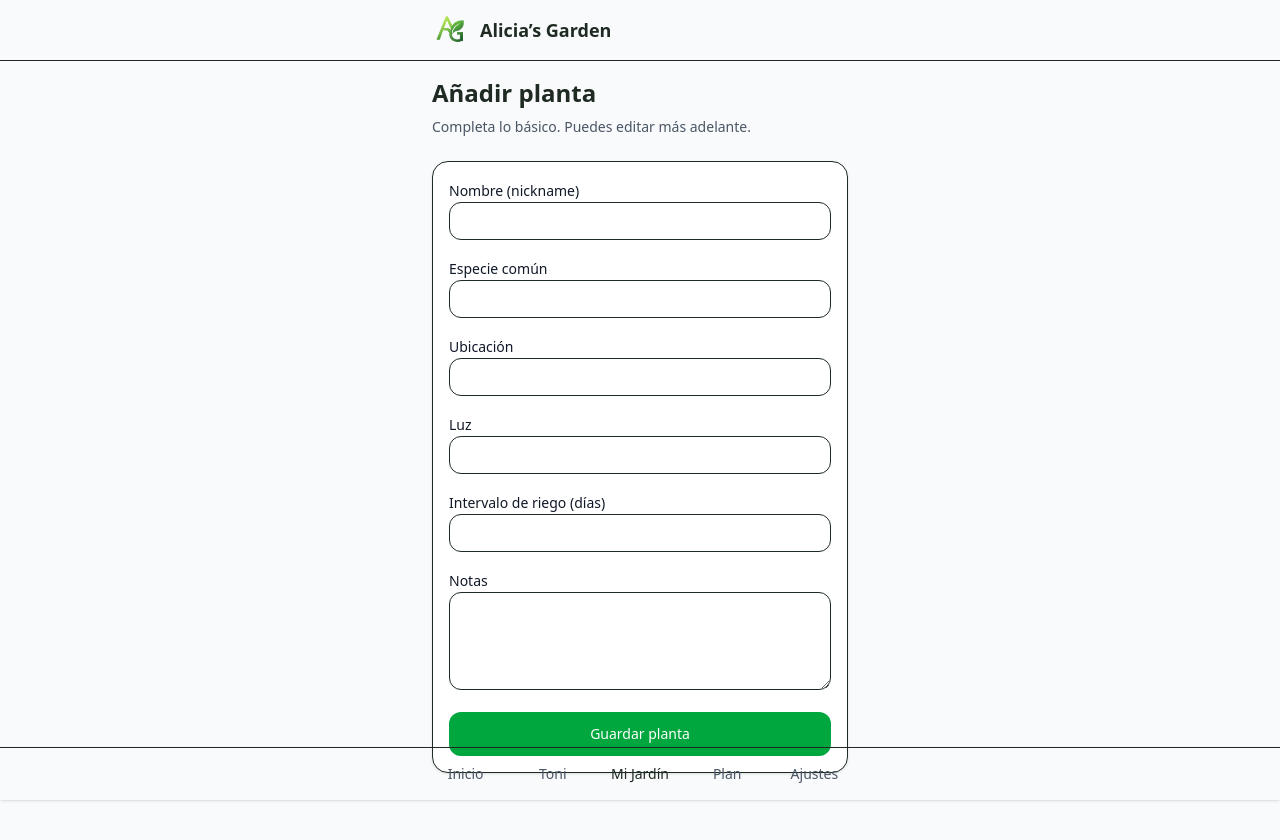
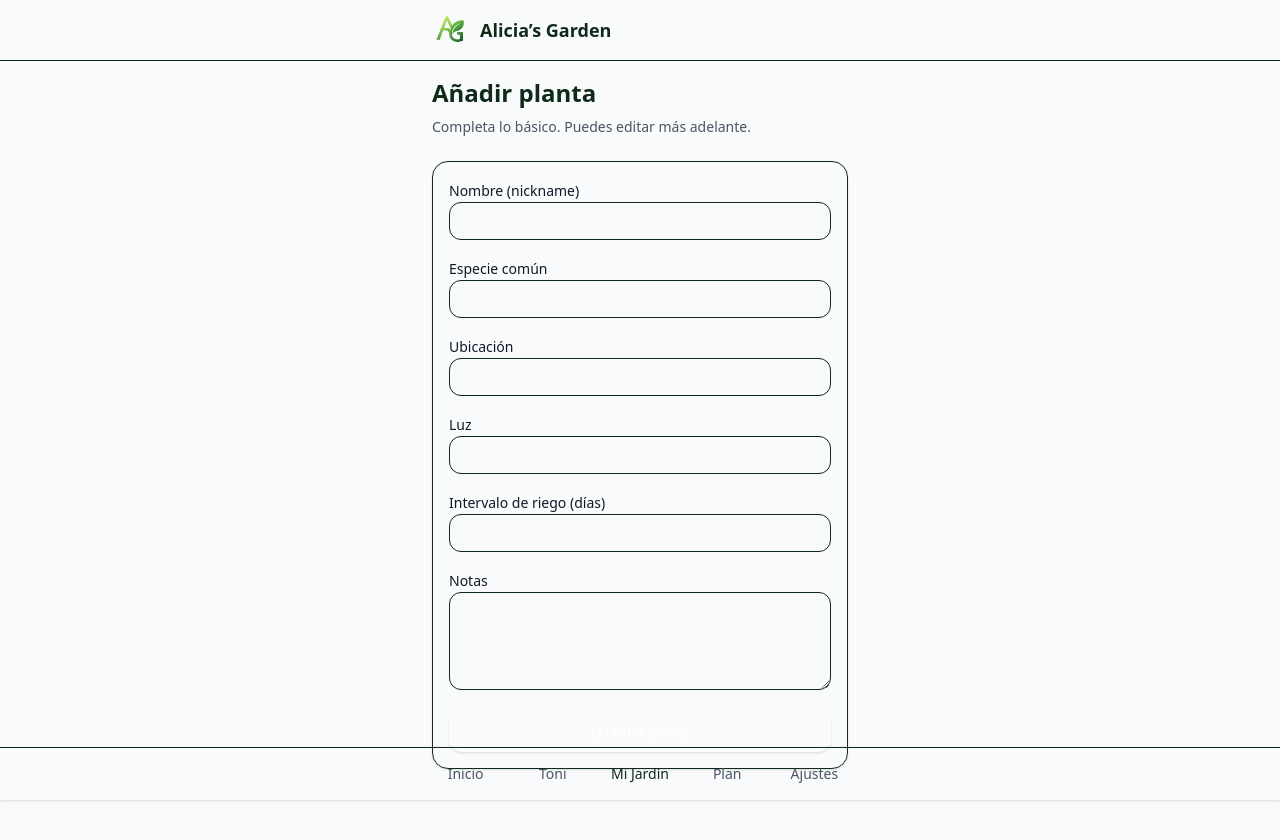
Before and after one commit to AlexanderAtlasLuthor/aliciasgarden, a Next.js app in the folder apps/web/: page /garden/new in a window 1280 px wide. Shown: the top 840 px of the page. Built offline with nearby package versions, Linux system fonts and the light colour scheme; no server answers.

Commit message:
feat: enhance UI components with new Button, Card, and Input components for improved design consistency

```diff
--- a/apps/web/app/(tabs)/garden/new/page.tsx
+++ b/apps/web/app/(tabs)/garden/new/page.tsx
@@ -3,6 +3,9 @@
 import { useRouter } from "next/navigation"
 import { FormEvent, useState } from "react"
 
+import Button from "@/components/ui/Button"
+import { Card, CardContent } from "@/components/ui/Card"
+import Input from "@/components/ui/Input"
 import { createPlant } from "@/lib/api"
 
 function normalizeOptionalString(value: string): string | undefined {
@@ -132,32 +135,28 @@ export default function NewPlantPage() {
         </p>
       </section>
 
-      <form
-        onSubmit={handleSubmit}
-        className="bg-white border rounded-2xl shadow-sm p-4 space-y-4"
-        aria-live="polite"
+      <Card>
+        <CardContent>
+          <form onSubmit={handleSubmit} className="space-y-4" aria-live="polite">
+            {submitError ? (
+              <Card
+                role="alert"
+                className="space-y-2 border-ag-danger bg-red-50 px-3 py-2 text-sm text-red-700"
               >
-        {submitError ? (
-          <div
-            role="alert"
-            className="space-y-2 rounded-xl border border-red-200 bg-red-50 px-3 py-2 text-sm text-red-700"
-          >
+                <CardContent className="space-y-2 p-0">
                   <p>{submitError}</p>
-            <button
-              type="submit"
-              disabled={isSubmitting}
-              className="inline-flex items-center justify-center rounded-lg border border-red-300 bg-white px-3 py-1.5 text-xs font-medium text-red-700 disabled:opacity-60"
-            >
+                  <Button type="submit" disabled={isSubmitting} variant="danger" size="sm">
                     Reintentar
-            </button>
-          </div>
+                  </Button>
+                </CardContent>
+              </Card>
             ) : null}
 
             <div className="space-y-1">
               <label htmlFor="nickname" className="text-sm font-medium text-gray-900">
                 Nombre (nickname)
               </label>
-          <input
+              <Input
                 id="nickname"
                 type="text"
                 value={nickname}
@@ -167,7 +166,6 @@ export default function NewPlantPage() {
                     setFieldErrors((current) => ({ ...current, nickname: undefined }))
                   }
                 }}
-            className="w-full rounded-xl border px-3 py-2 text-sm"
                 aria-invalid={Boolean(fieldErrors.nickname)}
                 aria-describedby={fieldErrors.nickname ? "nickname-error" : undefined}
                 required
@@ -183,12 +181,11 @@ export default function NewPlantPage() {
               <label htmlFor="species_common" className="text-sm font-medium text-gray-900">
                 Especie común
               </label>
-          <input
+              <Input
                 id="species_common"
                 type="text"
                 value={speciesCommon}
                 onChange={(event) => setSpeciesCommon(event.target.value)}
-            className="w-full rounded-xl border px-3 py-2 text-sm"
               />
             </div>
 
@@ -196,12 +193,11 @@ export default function NewPlantPage() {
               <label htmlFor="location" className="text-sm font-medium text-gray-900">
                 Ubicación
               </label>
-          <input
+              <Input
                 id="location"
                 type="text"
                 value={location}
                 onChange={(event) => setLocation(event.target.value)}
-            className="w-full rounded-xl border px-3 py-2 text-sm"
               />
             </div>
 
@@ -209,12 +205,11 @@ export default function NewPlantPage() {
               <label htmlFor="light" className="text-sm font-medium text-gray-900">
                 Luz
               </label>
-          <input
+              <Input
                 id="light"
                 type="text"
                 value={light}
                 onChange={(event) => setLight(event.target.value)}
-            className="w-full rounded-xl border px-3 py-2 text-sm"
               />
             </div>
 
@@ -225,7 +220,7 @@ export default function NewPlantPage() {
               >
                 Intervalo de riego (días)
               </label>
-          <input
+              <Input
                 id="watering_interval_days"
                 type="number"
                 value={wateringIntervalDays}
@@ -238,7 +233,6 @@ export default function NewPlantPage() {
                     }))
                   }
                 }}
-            className="w-full rounded-xl border px-3 py-2 text-sm"
                 min={1}
                 max={365}
                 step={1}
@@ -266,19 +260,17 @@ export default function NewPlantPage() {
                 id="notes"
                 value={notes}
                 onChange={(event) => setNotes(event.target.value)}
-            className="w-full rounded-xl border px-3 py-2 text-sm"
+                className="w-full rounded-xl border border-ag-border bg-ag-surface px-3 py-2 text-sm text-ag-text outline-none transition focus-visible:ring-2 focus-visible:ring-ag-primary focus-visible:ring-offset-1"
                 rows={4}
               />
             </div>
 
-        <button
-          type="submit"
-          disabled={isSubmitting}
-          className="inline-flex w-full items-center justify-center rounded-xl bg-green-600 px-4 py-3 text-sm font-medium text-white disabled:opacity-60"
-        >
+            <Button type="submit" disabled={isSubmitting} className="w-full">
               {isSubmitting ? "Guardando..." : "Guardar planta"}
-        </button>
+            </Button>
           </form>
+        </CardContent>
+      </Card>
     </div>
   )
 }
--- a/apps/web/app/globals.css
+++ b/apps/web/app/globals.css
@@ -1,17 +1,41 @@
 @import "tailwindcss";
 
 :root {
-	--ag-primary: #2f7a45;
-	--ag-primary-600: #2f7a45;
+	--ag-primary: #3fa34d;
+	--ag-accent: #a6d94e;
+	--ag-deep: #1f7a3f;
+	--ag-ink: #0f2a18;
+
+	--ag-bg: #f4f9f4;
+
+	--ag-glass: rgba(255, 255, 255, 0.62);
+	--ag-glass-border: rgba(255, 255, 255, 0.35);
+
+	--ag-shadow-lg: 0 20px 60px rgba(31, 122, 63, 0.1);
+	--ag-shadow-md: 0 10px 30px rgba(31, 122, 63, 0.08);
+
+	--ag-radius-lg: 24px;
+	--ag-radius-md: 18px;
+
+	--ag-blur: blur(14px);
+
+	/* Backward-compatible aliases for existing components not yet migrated. */
+	--ag-primary-600: var(--ag-deep);
 	--ag-secondary: #8fbf9e;
-	--ag-bg: #f5f8f3;
 	--ag-surface: #ffffff;
-	--ag-text: #1e2a22;
+	--ag-text: var(--ag-ink);
 	--ag-border: #d7e2d8;
 	--ag-danger: #b42318;
 }
 
 body {
-	background: var(--ag-bg);
-	color: var(--ag-text);
+	background:
+		radial-gradient(
+			1200px circle at 20% -10%,
+			rgba(166, 217, 78, 0.25),
+			transparent 60%
+		),
+		linear-gradient(180deg, #ecfbe7, #f7fbf6);
+	min-height: 100vh;
+	color: var(--ag-ink);
 }
--- /dev/null
+++ b/apps/web/components/ui/AGButton.tsx
@@ -0,0 +1,44 @@
+import { cloneElement, forwardRef, isValidElement, type ReactElement } from "react"
+
+import { cn } from "@/components/ui/cn"
+
+type AGButtonVariant = "primary" | "secondary" | "ghost"
+
+const variantClasses: Record<AGButtonVariant, string> = {
+  primary:
+    "text-white bg-[linear-gradient(135deg,#A6D94E,#3FA34D)] hover:scale-[1.02] hover:shadow-[var(--ag-shadow-lg)]",
+  secondary:
+    "bg-white/70 text-ag-ink border border-ag-border hover:bg-white/85",
+  ghost:
+    "bg-transparent text-ag-deep hover:bg-white/40",
+}
+
+export type AGButtonProps = React.ButtonHTMLAttributes<HTMLButtonElement> & {
+  asChild?: boolean
+  variant?: AGButtonVariant
+}
+
+export const AGButton = forwardRef<HTMLButtonElement, AGButtonProps>(function AGButton(
+  { asChild = false, children, className, disabled, type = "button", variant = "primary", ...props },
+  ref
+) {
+  const buttonClasses = cn(
+    "inline-flex items-center justify-center rounded-xl px-4 py-2 font-medium transition duration-200 focus-visible:outline-none focus-visible:ring-2 focus-visible:ring-ag-primary focus-visible:ring-offset-2 focus-visible:ring-offset-transparent disabled:cursor-not-allowed disabled:opacity-60",
+    disabled && "pointer-events-none",
+    variantClasses[variant],
+    className
+  )
+
+  if (asChild && isValidElement(children)) {
+    const child = children as ReactElement<{ className?: string }>
+    return cloneElement(child, {
+      className: cn(buttonClasses, child.props.className),
+    })
+  }
+
+  return (
+    <button ref={ref} type={type} disabled={disabled} className={buttonClasses} {...props}>
+      {children}
+    </button>
+  )
+})
--- /dev/null
+++ b/apps/web/components/ui/AGCard.tsx
@@ -0,0 +1,20 @@
+import { AGGlass, type AGGlassProps } from "@/components/ui/AGGlass"
+import { cn } from "@/components/ui/cn"
+
+export type AGCardProps = AGGlassProps
+
+export function AGCard({ className, ...props }: AGCardProps) {
+  return <AGGlass className={cn("p-4 sm:p-5", className)} {...props} />
+}
+
+export function AGCardHeader({ className, ...props }: React.HTMLAttributes<HTMLDivElement>) {
+  return <div className={cn("pb-3", className)} {...props} />
+}
+
+export function AGCardContent({ className, ...props }: React.HTMLAttributes<HTMLDivElement>) {
+  return <div className={cn(className)} {...props} />
+}
+
+export function AGCardFooter({ className, ...props }: React.HTMLAttributes<HTMLDivElement>) {
+  return <div className={cn("pt-4", className)} {...props} />
+}
--- /dev/null
+++ b/apps/web/components/ui/AGGlass.tsx
@@ -0,0 +1,15 @@
+import { cn } from "@/components/ui/cn"
+
+export type AGGlassProps = React.HTMLAttributes<HTMLDivElement>
+
+export function AGGlass({ className, ...props }: AGGlassProps) {
+  return (
+    <div
+      className={cn(
+        "bg-ag-glass backdrop-blur-xl border border-ag-border rounded-[24px] shadow-[var(--ag-shadow-md)]",
+        className
+      )}
+      {...props}
+    />
+  )
+}
--- /dev/null
+++ b/apps/web/components/ui/AGInput.tsx
@@ -0,0 +1,24 @@
+import { forwardRef } from "react"
+
+import { cn } from "@/components/ui/cn"
+
+export type AGInputProps = React.InputHTMLAttributes<HTMLInputElement>
+
+export const AGInput = forwardRef<HTMLInputElement, AGInputProps>(function AGInput(
+  { className, ...props },
+  ref
+) {
+  const isInvalid = props["aria-invalid"] === true || props["aria-invalid"] === "true"
+
+  return (
+    <input
+      ref={ref}
+      className={cn(
+        "w-full rounded-xl bg-white/60 backdrop-blur border border-ag-border px-3 py-2 text-sm text-ag-ink outline-none transition focus-visible:ring-2 focus-visible:ring-ag-primary",
+        isInvalid && "border-ag-danger focus-visible:ring-ag-danger",
+        className
+      )}
+      {...props}
+    />
+  )
+})
--- a/apps/web/tailwind.config.ts
+++ b/apps/web/tailwind.config.ts
@@ -11,11 +11,15 @@ const config: Config = {
       colors: {
         ag: {
           primary: "var(--ag-primary)",
+          accent: "var(--ag-accent)",
+          deep: "var(--ag-deep)",
+          ink: "var(--ag-ink)",
+          glass: "var(--ag-glass)",
+          border: "var(--ag-glass-border)",
           secondary: "var(--ag-secondary)",
           bg: "var(--ag-bg)",
           surface: "var(--ag-surface)",
           text: "var(--ag-text)",
-          border: "var(--ag-border)",
           danger: "var(--ag-danger)",
         },
       },
```
Also changed, not shown: apps/web/app/(tabs)/garden/page.tsx (+17 -15 lines), apps/web/app/(tabs)/toni/page.tsx (+33 -25 lines). Lines whose indentation alone changed are shown as unchanged.
